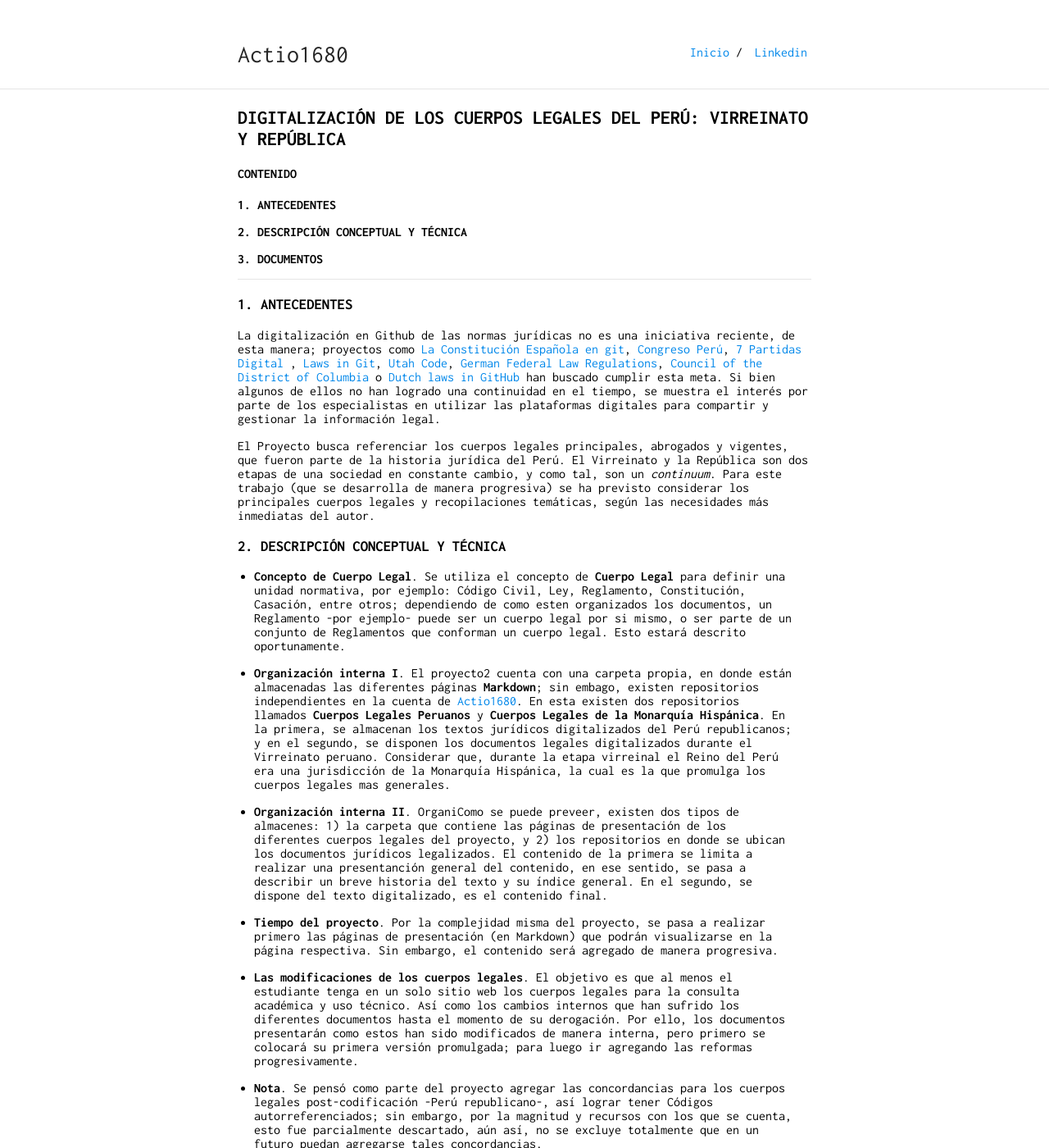
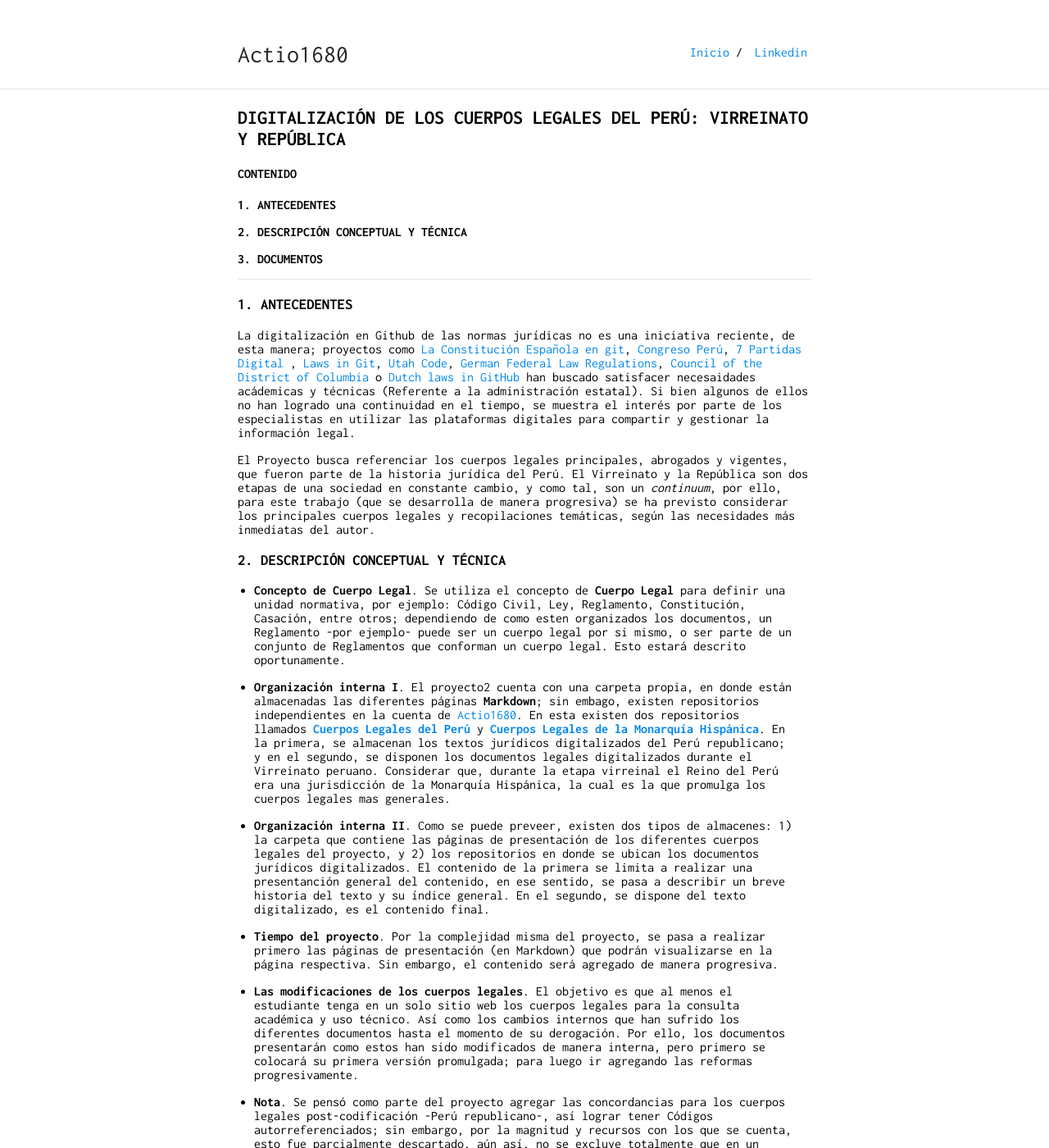
Before and after one commit to actio1680/actio1680.github.io, a Jekyll site: the page built from proyecto2/presentacion2.md, in a window 1280 px wide and 1400 px high. Shown: the whole window at 82% size. Built offline with Jekyll 4.4.1, drawn with Linux system fonts in a browser that asks for light colours; our own code applies the rules of GitHub Pages for plain Markdown files.

Commit message:
Update presentacion2.md

```diff
--- a/proyecto2/presentacion2.md
+++ b/proyecto2/presentacion2.md
@@ -14,17 +14,17 @@
 
 ### 1. ANTECEDENTES
 
-La digitalización en Github de las normas jurídicas no es una iniciativa reciente, de esta manera; proyectos como [La Constitución Española en git](https://github.com/hpalacio/leyes), [Congreso Perú](https://github.com/jeqo/peru-congreso), [7 Partidas Digital]() , [Laws in Git](https://leibniz-internship-report.herokuapp.com/nl_linked_legal_data/laws_in_git), [Utah Code](https://github.com/divegeek/utahcode), [German Federal Law Regulations](https://github.com/bundestag/gesetze), [Council of the District of Columbia](https://github.com/DCCouncil) o [Dutch laws in GitHub](https://github.com/statengeneraal/laws-markdown) han buscado cumplir esta meta. Si bien algunos de ellos no han logrado una continuidad en el tiempo, se muestra el interés por parte de los especialistas en utilizar las plataformas digitales para compartir y gestionar la información legal.
+La digitalización en Github de las normas jurídicas no es una iniciativa reciente, de esta manera; proyectos como [La Constitución Española en git](https://github.com/hpalacio/leyes), [Congreso Perú](https://github.com/jeqo/peru-congreso), [7 Partidas Digital]() , [Laws in Git](https://leibniz-internship-report.herokuapp.com/nl_linked_legal_data/laws_in_git), [Utah Code](https://github.com/divegeek/utahcode), [German Federal Law Regulations](https://github.com/bundestag/gesetze), [Council of the District of Columbia](https://github.com/DCCouncil) o [Dutch laws in GitHub](https://github.com/statengeneraal/laws-markdown) han buscado satisfacer necesaidades acádemicas y técnicas (Referente a la administración estatal). Si bien algunos de ellos no han logrado una continuidad en el tiempo, se muestra el interés por parte de los especialistas en utilizar las plataformas digitales para compartir y gestionar la información legal.
 
-El Proyecto busca referenciar los cuerpos legales principales, abrogados y vigentes, que fueron parte de la historia jurídica del Perú. El Virreinato y la República son dos etapas de una sociedad en constante cambio, y como tal, son un *continuum*. Para este trabajo (que se desarrolla de manera progresiva) se ha previsto considerar los principales cuerpos legales y recopilaciones temáticas, según las necesidades más inmediatas del autor.
+El Proyecto busca referenciar los cuerpos legales principales, abrogados y vigentes, que fueron parte de la historia jurídica del Perú. El Virreinato y la República son dos etapas de una sociedad en constante cambio, y como tal, son un *continuum*, por ello, para este trabajo (que se desarrolla de manera progresiva) se ha previsto considerar los principales cuerpos legales y recopilaciones temáticas, según las necesidades más inmediatas del autor.
 
 ### 2. DESCRIPCIÓN CONCEPTUAL Y TÉCNICA
 
 - **Concepto de Cuerpo Legal**. Se utiliza el concepto de **Cuerpo Legal** para definir una unidad normativa, por ejemplo: Código Civil, Ley, Reglamento, Constitución, Casación, entre otros; dependiendo de como esten organizados los documentos, un Reglamento -por ejemplo- puede ser un cuerpo legal por si mismo, o ser parte de un conjunto de Reglamentos que conforman un cuerpo legal. Esto estará descrito oportunamente.
 
-- **Organización interna I**. El proyecto2 cuenta con una carpeta propia, en donde están almacenadas las diferentes páginas **Markdown**; sin embago, existen repositorios independientes en la cuenta de [Actio1680](https://github.com/actio1680?tab=repositories). En esta existen dos repositorios llamados **Cuerpos Legales Peruanos** y **Cuerpos Legales de la Monarquía Hispánica**. En la primera, se almacenan los textos jurídicos digitalizados del Perú republicanos; y en el segundo, se disponen los documentos legales digitalizados durante el Virreinato peruano. Considerar que, durante la etapa virreinal el Reino del Perú era una jurisdicción de la Monarquía Hispánica, la cual es la que promulga los cuerpos legales mas generales.
+- **Organización interna I**. El proyecto2 cuenta con una carpeta propia, en donde están almacenadas las diferentes páginas **Markdown**; sin embago, existen repositorios independientes en la cuenta de [Actio1680](https://github.com/actio1680?tab=repositories). En esta existen dos repositorios llamados [**Cuerpos Legales del Perú**](https://github.com/actio1680/Cuerpos-legales-Peru) y [**Cuerpos Legales de la Monarquía Hispánica**](https://github.com/actio1680/Cuerpos-legales-Monarquia-Hispanica). En la primera, se almacenan los textos jurídicos digitalizados del Perú republicano; y en el segundo, se disponen los documentos legales digitalizados durante el Virreinato peruano. Considerar que, durante la etapa virreinal el Reino del Perú era una jurisdicción de la Monarquía Hispánica, la cual es la que promulga los cuerpos legales mas generales.
 
-- **Organización interna II**. OrganiComo se puede preveer, existen dos tipos de almacenes: 1) la carpeta que contiene las páginas de presentación de los diferentes cuerpos legales del proyecto, y 2) los repositorios en donde se ubican los documentos jurídicos legalizados. El contenido de la primera se limita a realizar una presentanción general del contenido, en ese sentido, se pasa a describir un breve historia del texto y su índice general. En el segundo, se dispone del texto digitalizado, es el contenido final.
+- **Organización interna II**. Como se puede preveer, existen dos tipos de almacenes: 1) la carpeta que contiene las páginas de presentación de los diferentes cuerpos legales del proyecto, y 2) los repositorios en donde se ubican los documentos jurídicos digitalizados. El contenido de la primera se limita a realizar una presentanción general del contenido, en ese sentido, se pasa a describir un breve historia del texto y su índice general. En el segundo, se dispone del texto digitalizado, es el contenido final.
 
 - **Tiempo del proyecto**. Por la complejidad misma del proyecto, se pasa a realizar primero las páginas de presentación (en Markdown) que podrán visualizarse en la página respectiva. Sin embargo, el contenido será agregado de manera progresiva.
 
```
